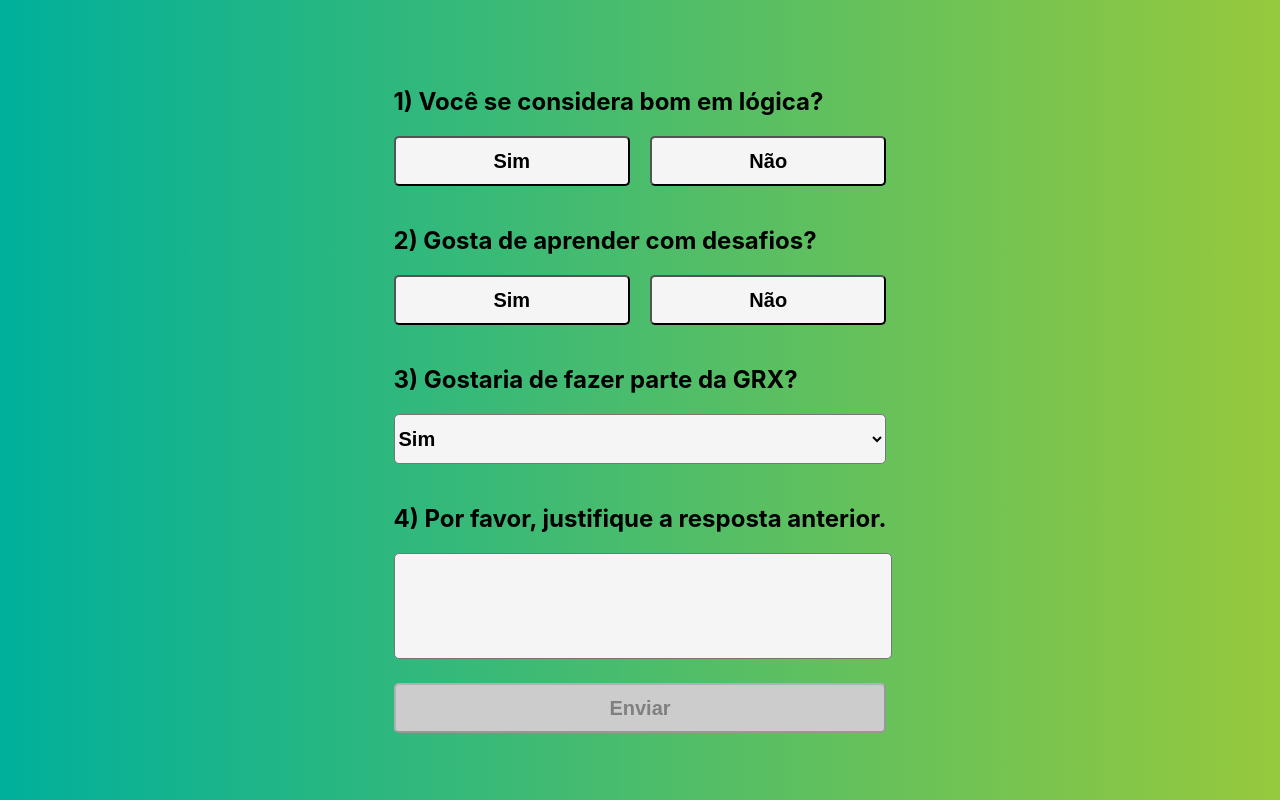
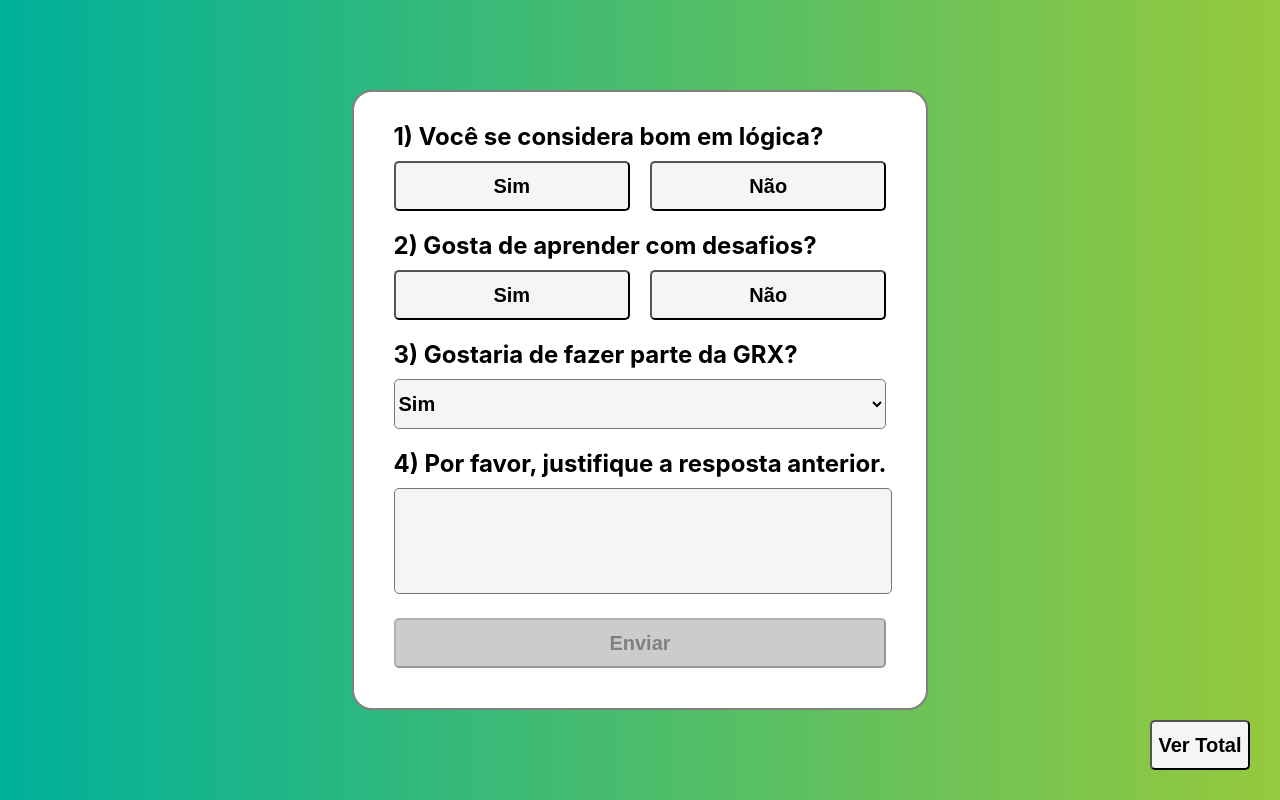
Before and after one commit to paulorenan/grx, a React (Create React App) app in the folder front-end/: page / in a window 1280 px wide. Built offline with nearby package versions, Linux system fonts and the light colour scheme.

Commit message:
finish front-end

```diff
--- a/front-end/src/Pages/Home.jsx
+++ b/front-end/src/Pages/Home.jsx
@@ -34,7 +34,7 @@ function Home() {
 
   return (
     <div className="Home">
-      <div>
+      <div className="homePage">
         <section>
           <h2>
             {'1) Você se considera bom em lógica?'}
@@ -83,6 +83,9 @@ function Home() {
           Enviar
         </button>
       </div>
+      <button className="button" onClick={() => navigate('/total')}>
+        Ver Total
+      </button>
     </div>
   );
 }
--- a/front-end/src/Pages/Total.jsx
+++ b/front-end/src/Pages/Total.jsx
@@ -1,4 +1,5 @@
 import React, { useState, useEffect } from 'react';
+import { useNavigate } from 'react-router-dom';
 import ShowPercent from '../components/ShowPercent';
 import axios from 'axios';
 import '../styles/Total.css';
@@ -6,22 +7,23 @@ import '../styles/Total.css';
 function Total() {
   const [positive, setPositive] = useState(0);
   const [negative, setNegative] = useState(0);
-  const [nonAvaiable, setNonAvaiable] = useState(0);
+  const [nonAvailable, setNonAvailable] = useState(0);
   const [total, setTotal] = useState(0);
   const [totalArray, setTotalArray] = useState([]);
+  const navigate = useNavigate();
 
   useEffect(() => {
     axios.get('http://localhost:3001/').then(res => {
       setPositive(res.data.positive);
       setNegative(res.data.negative);
-      setNonAvaiable(res.data.nonAvailable);
+      setNonAvailable(res.data.nonAvailable);
     })
   }, []);
 
   useEffect(() => {
     const positivePercent = ((positive * 100) / total).toFixed(2);
     const negativePercent = ((negative * 100) / total).toFixed(2);
-    const nonAvaiablePercent = ((nonAvaiable * 100) / total).toFixed(2);
+    const nonAvailablePercent = ((nonAvailable * 100) / total).toFixed(2);
     const allArray = [{
       name: 'Positiva',
       value: positive,
@@ -32,16 +34,16 @@ function Total() {
       percent: negativePercent
     }, {
       name: 'Não Avaliada',
-      value: nonAvaiable,
-      percent: nonAvaiablePercent
+      value: nonAvailable,
+      percent: nonAvailablePercent
     }];
     // sort array by percent
     setTotalArray(allArray.sort((a, b) => b.percent - a.percent));
-}, [positive, negative, nonAvaiable, total]);
+}, [positive, negative, nonAvailable, total]);
 
   useEffect(() => {
-    setTotal(positive + negative + nonAvaiable);
-  }, [positive, negative, nonAvaiable]);
+    setTotal(positive + negative + nonAvailable);
+  }, [positive, negative, nonAvailable]);
 
   return (
     <div className="Home">
@@ -60,6 +62,9 @@ function Total() {
           ))}
         </section>
       </div>
+      <button className="button" onClick={() => navigate('/')}>
+        Pagina Inicial
+      </button>
     </div>
   )
 }
--- a/front-end/src/styles/Home.css
+++ b/front-end/src/styles/Home.css
@@ -10,8 +10,9 @@
 }
 
 h2{
-  margin: 10px;
-  margin-top: 30px;
+  margin: 0;
+  margin-left: 10px;
+  margin-right: 10px;
 }
 
 .chooseBtn {
@@ -20,6 +21,7 @@ h2{
   border-radius: 5px;
   background-color: #f5f5f5;
   margin: 10px;
+  margin-bottom: 20px;
   font-size: 20px;
   font-weight: bold;
   color: #000;
@@ -41,6 +43,7 @@ h2{
   border-radius: 5px;
   background-color: #f5f5f5;
   margin: 10px;
+  margin-bottom: 20px;
   font-size: 20px;
   font-weight: bold;
   color: #000;
@@ -73,3 +76,10 @@ h2{
   background-color: #ccc;
   color: gray;
 }
+
+.homePage {
+  background-color: white;
+  padding: 30px;
+  border: 2px solid gray;
+  border-radius: 20px;
+}
--- a/front-end/src/styles/Total.css
+++ b/front-end/src/styles/Total.css
@@ -59,3 +59,17 @@
   border: 2px solid gray;
   border-radius: 20px;
 }
+
+.button {
+  position: fixed;
+  bottom: 20px;
+  right: 20px;
+  width: 100px;
+  height: 50px;
+  border-radius: 5px;
+  background-color: #f5f5f5;
+  margin: 10px;
+  font-size: 20px;
+  font-weight: bold;
+  color: #000;
+}
```
